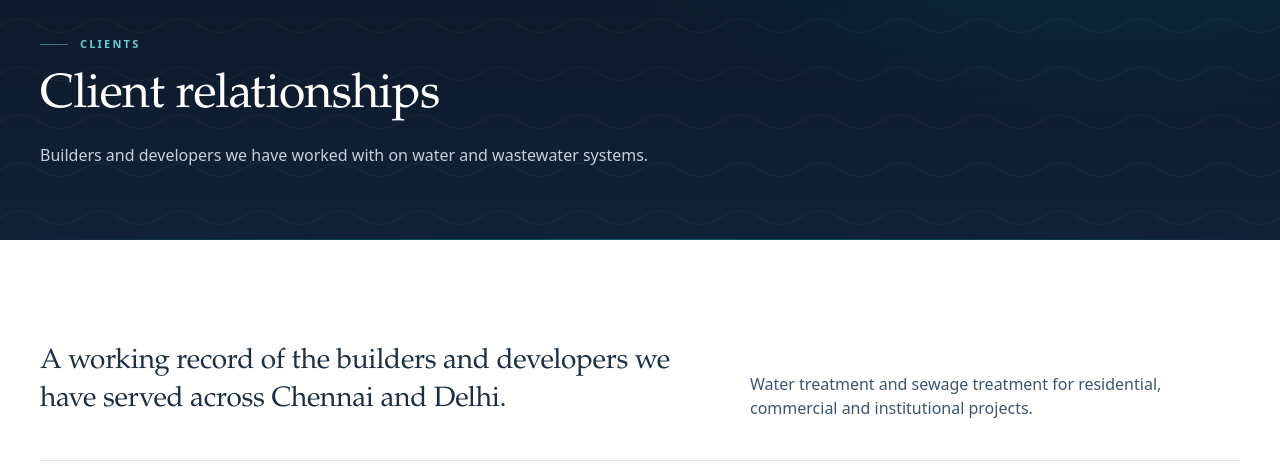
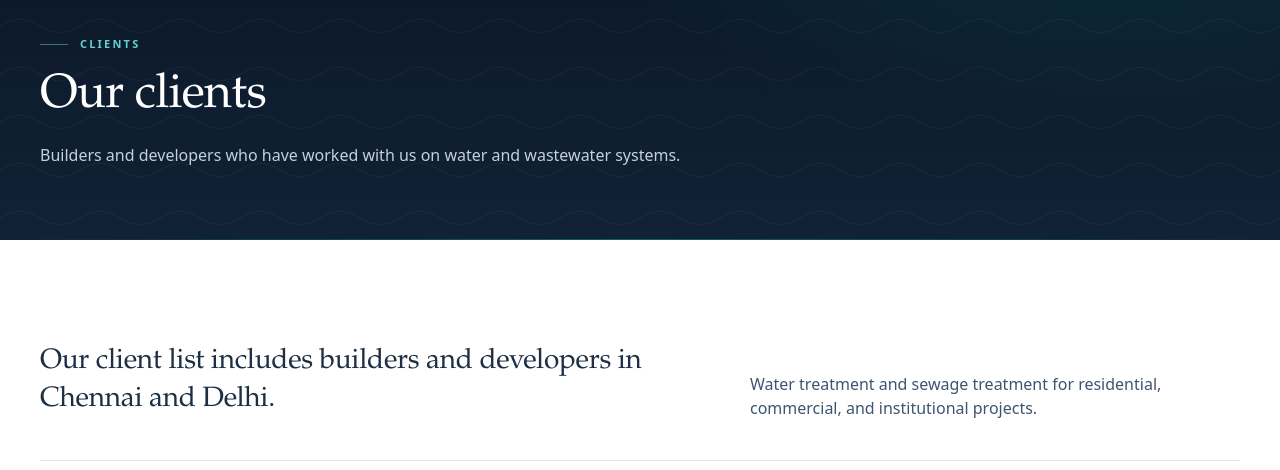
Before and after one commit to xconversionlab/unisys-enviro-tech, a Next.js app: page /clients in a window 1280 px wide. Shown: the part 220-690 px from the top of the page. Built offline with nearby package versions, Linux system fonts and the light colour scheme; no server answers.

Commit message:
Replace vague client-page language

```diff
--- a/src/app/clients/page.tsx
+++ b/src/app/clients/page.tsx
@@ -7,9 +7,9 @@ import { company } from "@/data/company";
 import { clients } from "@/data/clients";
 
 export const metadata: Metadata = {
-  title: "Clients",
+  title: "Our Clients",
   description:
-    "Builders and developers in Chennai and Delhi who have worked with UNISYS ENVIRO TECH PVT. LTD.",
+    "Builders and developers in Chennai and Delhi listed among UNISYS ENVIRO TECH PVT. LTD. clients.",
   alternates: { canonical: "/clients" },
 };
 
@@ -19,8 +19,8 @@ export default function ClientsPage() {
       <PageHeader
         crumbs={[{ label: "Home", href: "/" }, { label: "Clients" }]}
         eyebrow="Clients"
-        title="Client relationships"
-        description="Builders and developers we have worked with on water and wastewater systems."
+        title="Our clients"
+        description="Builders and developers who have worked with us on water and wastewater systems."
       />
 
       <section className="section-padding bg-white">
@@ -28,12 +28,10 @@ export default function ClientsPage() {
           <Reveal>
             <div className="mb-12 grid gap-6 border-b border-navy-100 pb-10 md:grid-cols-[1.4fr_1fr] md:items-end">
               <p className="font-display max-w-2xl text-[1.5rem] font-normal leading-[1.35] tracking-[-0.01em] text-navy-800 md:text-[1.75rem]">
-                A working record of the builders and developers we have served across
-                Chennai and Delhi.
+                Our client list includes builders and developers in Chennai and Delhi.
               </p>
               <p className="text-sm leading-relaxed text-navy-600 md:text-base">
-                Water treatment and sewage treatment for residential, commercial and
-                institutional projects.
+                Water treatment and sewage treatment for residential, commercial, and institutional projects.
               </p>
             </div>
           </Reveal>
@@ -76,7 +74,7 @@ export default function ClientsPage() {
                   <div>
                     <p className="eyebrow text-aqua-300">Start a conversation</p>
                     <h2 className="font-display mt-4 text-[1.625rem] font-normal tracking-[-0.015em] md:text-[2rem]">
-                      Discuss your water resource requirement
+                      Discuss your project requirements
                     </h2>
                     <p className="mt-4 max-w-2xl text-sm leading-relaxed text-navy-300 md:text-base">
                       Speak with us about water treatment, sewage treatment, reverse osmosis
```
